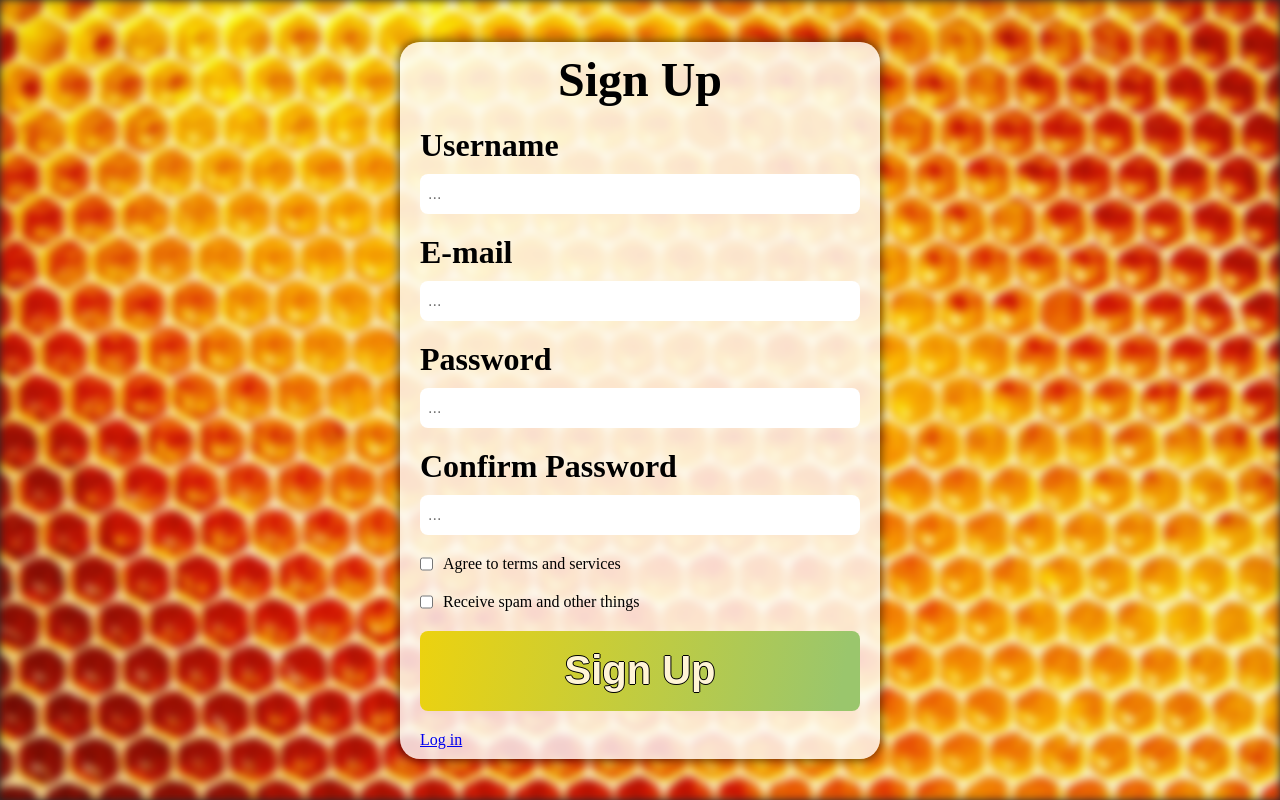
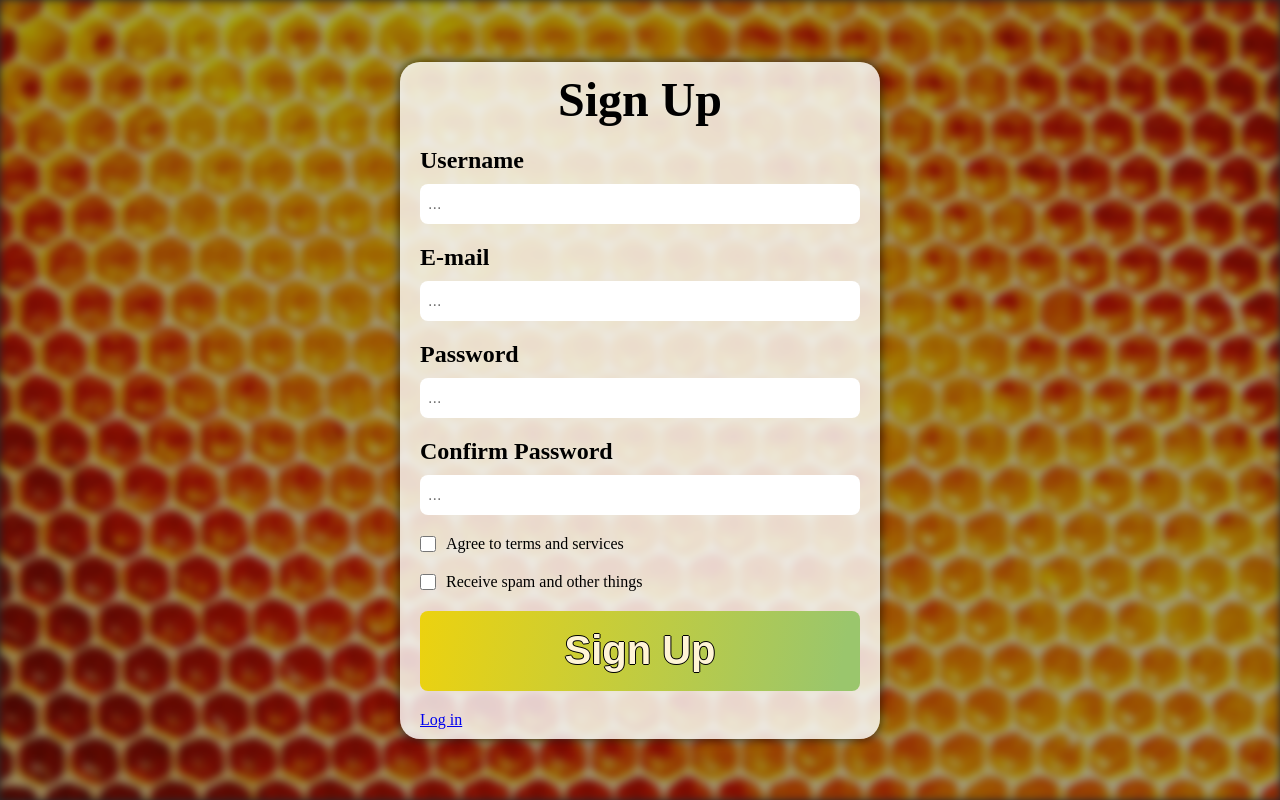
Before and after one commit to adryum/honeyBee, a Vue app: page /signup in a window 1280 px wide. Built offline with nearby package versions, Linux system fonts and the light colour scheme.

Commit message:
Implemented background component and its types

```diff
--- a/src/main.js
+++ b/src/main.js
@@ -19,3 +19,9 @@ export const PodiumPlace = Object.freeze({
   Second: 2,
   Third: 3
 });
+
+export const BackgroundType = Object.freeze({
+  Dim: 1,
+  Blurred: 2,
+  DimmedAndBlurred: 3
+});
--- /dev/null
+++ b/src/ui/components/BackgroundWidget.vue
@@ -0,0 +1,40 @@
+<script setup>
+import {BackgroundType} from "@/main.js";
+
+defineProps({
+  src: String,
+  alt: String,
+  type: Number
+})
+
+function getClass(type) {
+  return {
+    'background blurred': type === BackgroundType.Blurred,
+    'background dimmed': type === BackgroundType.Dim,
+    'background blurred dimmed': type === BackgroundType.DimmedAndBlurred
+  }
+}
+</script>
+
+<template>
+  <img :class="getClass(type)" :src="src" :alt="alt">
+</template>
+
+<style scoped>
+.blurred {
+  filter: blur(4px);
+}
+.dimmed {
+  filter: brightness(65%);
+}
+.blurred.dimmed {
+  filter: blur(4px) brightness(65%);
+}
+.background {
+  position: absolute;
+  object-fit: cover;
+  width: 100%;
+  height: 100%;
+  z-index: -1;
+}
+</style>
--- a/src/ui/components/InputField.vue
+++ b/src/ui/components/InputField.vue
@@ -39,9 +39,10 @@ function onEdit() {
 }
 .local-input-field:focus {
   outline: none;
-  background: gold;
+  background: #ffeeaa;
 }
 h1 {
+  font-size: 1.5em;
   margin: 0 0 10px 0
 }
 input {
--- a/src/ui/components/SignUpWidget.vue
+++ b/src/ui/components/SignUpWidget.vue
@@ -72,7 +72,7 @@ const requiredFields = [
   font-size: 3rem;
 }
 .checkbox {
-
+font-size: 1em;
 }
 .submit-button {
   align-self: center;
--- a/src/ui/components/buttons/CheckboxWithText.vue
+++ b/src/ui/components/buttons/CheckboxWithText.vue
@@ -26,4 +26,8 @@ function checkBox() {
 .checkbox-container > * {
   margin: 0;
 }
+input {
+  aspect-ratio: 1/1;
+  width: 1rem;
+}
 </style>
--- a/src/ui/views/registration/LoginView.vue
+++ b/src/ui/views/registration/LoginView.vue
@@ -1,8 +1,9 @@
 <script setup>
 import LoginWidget from "@/ui/components/LoginWidget.vue";
-import SignUpWidget from "@/ui/components/SignUpWidget.vue";
+import {BackgroundType} from "@/main.js";
+import BackgroundWidget from "@/ui/components/BackgroundWidget.vue";
 
-const props = defineProps({
+defineProps({
   username: String,
   email: String,
   password: String
@@ -13,7 +14,7 @@ const props = defineProps({
 
 <template>
   <main>
-    <img class="background" src="/src/ui/assets/images/honeyCombWall.jpg" alt="honey-comb-wall">
+    <BackgroundWidget :type="BackgroundType.DimmedAndBlurred" src="/src/ui/assets/images/honeyCombWall.jpg" alt="honey-comb-wall"/>
     <LoginWidget/>
   </main>
 </template>
@@ -26,12 +27,4 @@ main {
   flex-direction: row;
   height: 100vh;
 }
-.background {
-  position: absolute;
-  object-fit: cover;
-  width: 100%;
-  height: 100%;
-  filter: blur(4px);
-  z-index: -1;
-}
 </style>
--- a/src/ui/views/registration/SignUpView.vue
+++ b/src/ui/views/registration/SignUpView.vue
@@ -1,10 +1,12 @@
 <script setup>
 import SignUpWidget from "@/ui/components/SignUpWidget.vue";
+import BackgroundWidget from "@/ui/components/BackgroundWidget.vue";
+import {BackgroundType} from "@/main.js";
 </script>
 
 <template>
   <main>
-    <img class="background" src="/src/ui/assets/images/honeyCombWall.jpg" alt="honey-comb-wall">
+    <BackgroundWidget :type="BackgroundType.DimmedAndBlurred" src="/src/ui/assets/images/honeyCombWall.jpg" alt="honey-comb-wall"/>
     <SignUpWidget/>
   </main>
 </template>
@@ -17,12 +19,4 @@ main {
   flex-direction: row;
   height: 100vh;
 }
-.background {
-  position: absolute;
-  object-fit: cover;
-  width: 100%;
-  height: 100%;
-  filter: blur(4px);
-  z-index: -1;
-}
 </style>
```
